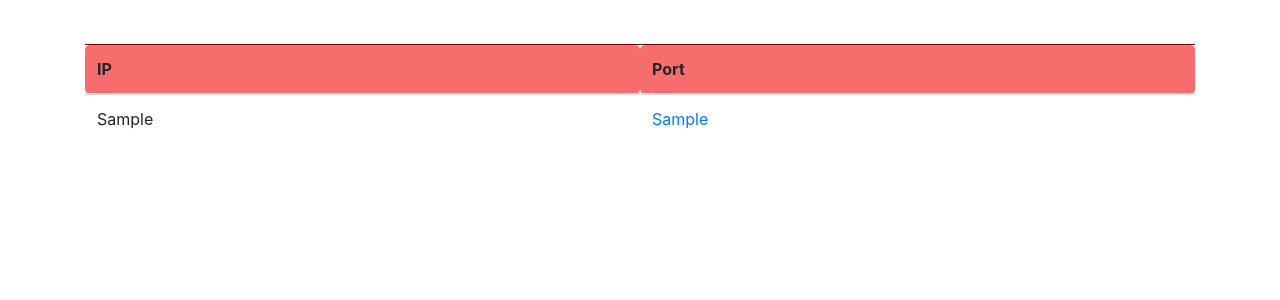
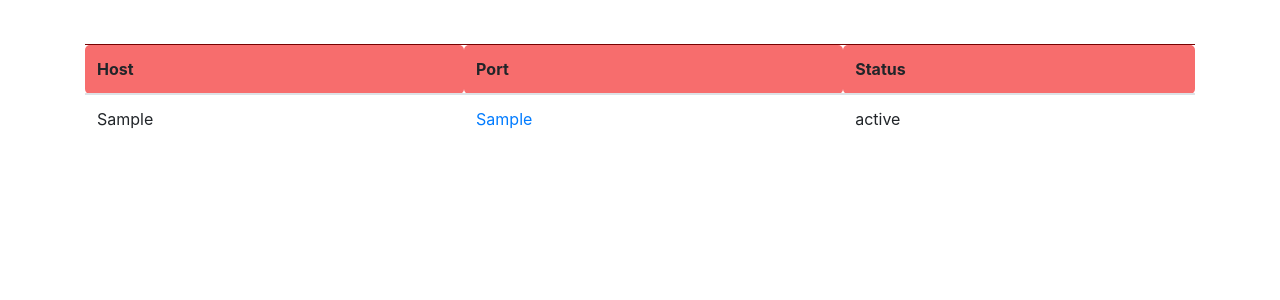
Before and after one commit to bobbyjoe91/portscanner-dashboard, a Django app: page /home/ in a window 1280 px wide. Shown: the part 56-356 px from the top of the page. Run offline with Django 3.2, Linux system fonts and the light colour scheme; tables that the repository leaves empty hold one stand-in row (values such as "Sample post"); some libraries are stand-ins or nearby versions.

Commit message:
Basic functionalities completed

```diff
--- a/dashboard/views.py
+++ b/dashboard/views.py
@@ -3,11 +3,11 @@ from django.core.paginator import Paginator
 from .models import Status
 from .misc import string_to_time, remove_page, get_hosts_and_ports
 
-# PORTS =
+LATEST_REPORTS = get_hosts_and_ports()
 
 def home(request):
     status_data = Status.objects.all()
-    status_context = {'port_status': status_data}
+    status_context = {'port_status': LATEST_REPORTS}
 
     return render(request, 'home.html', context=status_context)
 
--- a/templates/home.html
+++ b/templates/home.html
@@ -5,17 +5,25 @@
 
       <table class="table">
         <thead>
-            <th>IP</th>
+          <th>Host</th>
           <th>Port</th>
+          <th>Status</th>
         </thead>
         <tbody>
-            {% for status in port_status %}
+          {% for host, status in port_status.items %}
+          {% for item in status %}
             <tr>
-                <td>{{ status.host }}</td>
+              {% ifchanged %}
+                <td rowspan="{{ status | length }}">{{ host }}</td>
+              {% endifchanged %}
               <td>
-                  <a href="{% url 'table' %}?ip={{ status.host }}&port={{ status.port }}">{{ status.port }}</a>
+                <a href="{% url 'table' %}?ip={{ host }}&port={{ item.port }}">
+                  {{ item.port }}
+                </a>
               </td>
+              <td>{{ item.status }}</td>
             </tr>
+          {% endfor %}
           {% endfor %}
         </tbody>
       </table>
```
Also changed, not shown: dashboard/misc.py (+6 -1 lines). Lines whose indentation alone changed are shown as unchanged.
